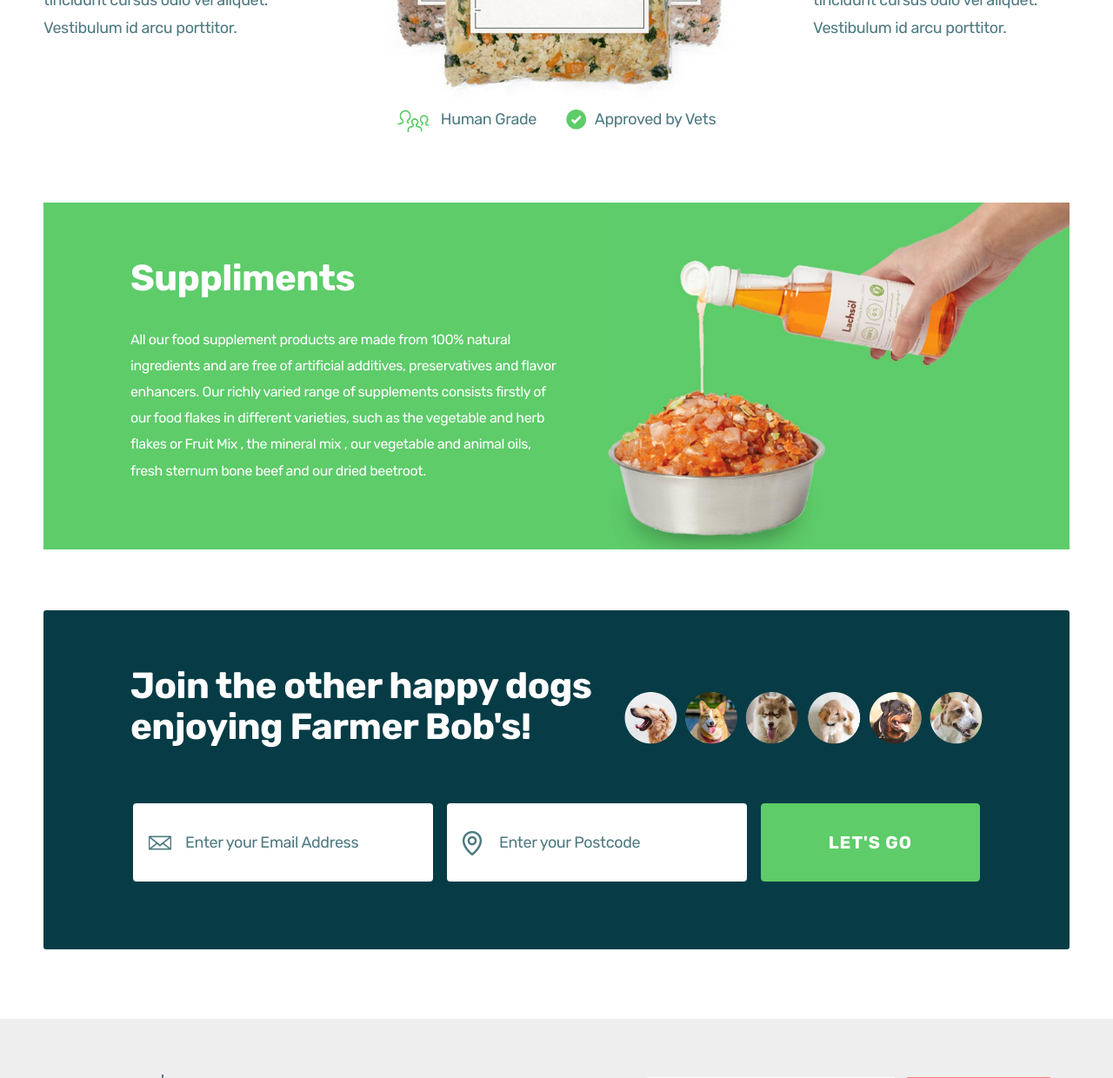
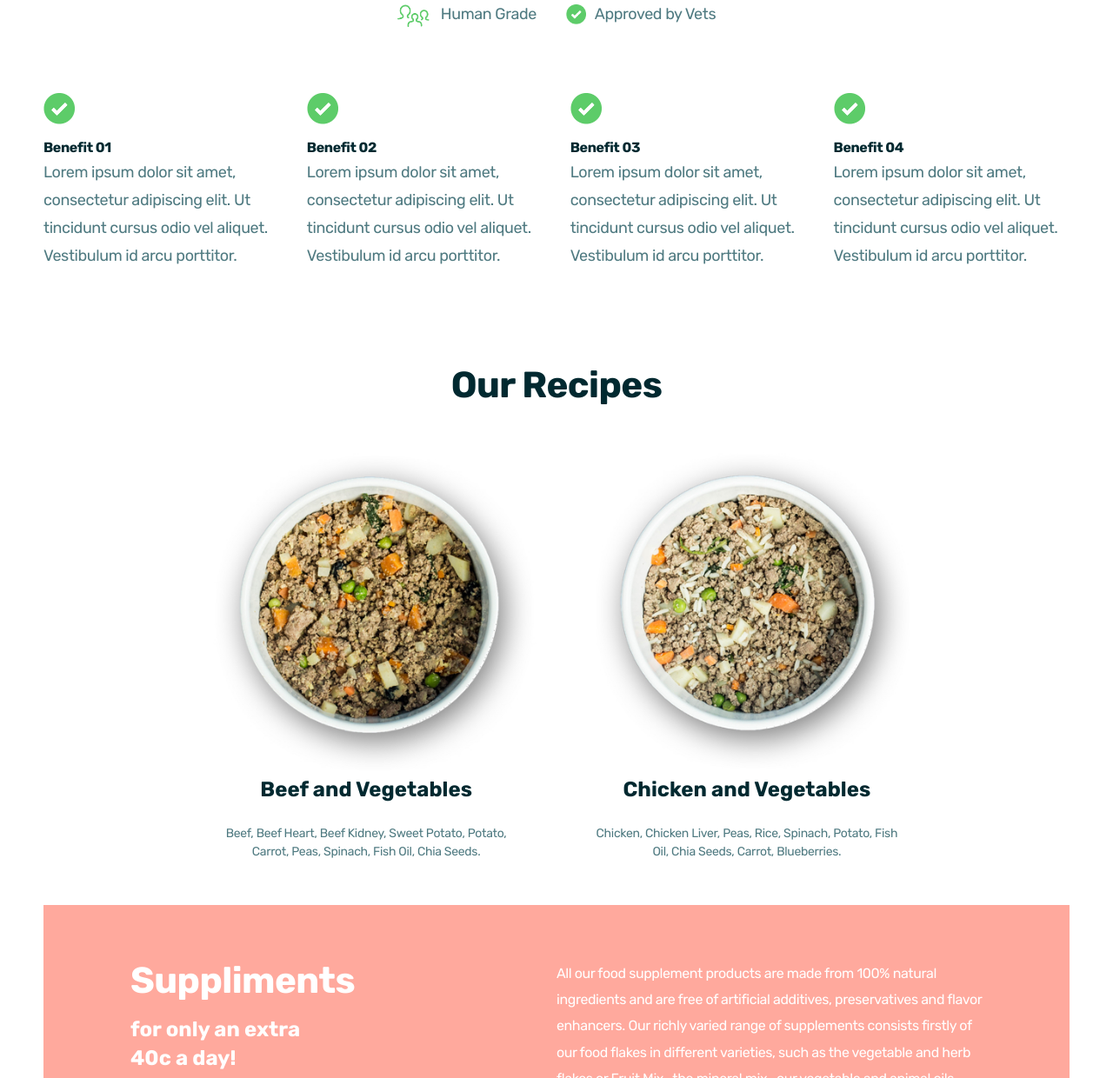
Before and after one commit to mattvernon/farmerbobs, a plain HTML site: page our-food.html in a window 1280 px wide. Shown: the part 1150-2390 px from the top of the page at 87% size. Drawn offline with nearby package versions, Linux system fonts and the light colour scheme.

Commit message:
update our-food page

```diff
--- a/our-food.html
+++ b/our-food.html
@@ -26,11 +26,11 @@
 
 </head>
 
-<body>
+<body id="our-food">
 <i id="iconMenu" class="closed"></i>
 
 <!-- container start -->
-<div id="container" class="ourfoodBg">
+<div id="container">
 
 	<header>
 		<div class="wrapper">
@@ -50,10 +50,17 @@
 		</ul>
 	</nav>
 
+	<section id="food-hero">
+		<div class="wrapper">
+			<div class="content">
+				<h1>Natural and Healthy food, Prepared fresh every day.</h1>
+				<p>Lorem ipsum dolor sit amet, consectetur adipiscing elit. Ut tincidunt cursus odio vel aliquet. Vestibulum id arcu porttitor.</p>
+			</div>
+		</div>
+	</section>
+
 	<section id="naturalFood">
 		<div class="wrapper">
-			<h1>Natural and Healthy food, Prepared fresh every day.</h1>
-			<p>Lorem ipsum dolor sit amet, consectetur adipiscing elit. Ut tincidunt cursus odio vel aliquet. Vestibulum id arcu porttitor.</p>
 			<ul>
 				<li>
 					<i class="foodTailored"></i>
@@ -73,7 +80,10 @@
 
 	<section id="benefits">
 		<div class="wrapper">
-			<img src="ui/images/placeholder_product.jpg" alt="placeholder_product" width="429" height="509">
+			<ul id="benefitSubList">
+				<li id="bslHuman"><i></i> Human Grade</li>
+				<li id="bslApproved"><i></i> Approved by Vets</li>
+			</ul>
 			<ul id="benefitList">
 				<li>
 					<i></i>
@@ -96,17 +106,34 @@
 					<em>Lorem ipsum dolor sit amet, consectetur adipiscing elit. Ut tincidunt cursus odio vel aliquet. Vestibulum id arcu porttitor.</em>
 				</li>
 			</ul>
-			<ul id="benefitSubList">
-				<li id="bslHuman"><i></i> Human Grade</li>
-				<li id="bslApproved"><i></i> Approved by Vets</li>
-			</ul>
+		</div>
+	</section>
+
+	<section id="our-recipes">
+		<div class="wrapper">
+			<h2>Our Recipes</h2>
+			<div class="recipe-item">
+				<img src="ui/images/recipe-1.jpg" alt="Beef and Vegetables" />
+				<h3>Beef and Vegetables</h3>
+				<p>Beef, Beef Heart, Beef Kidney, Sweet Potato, Potato, Carrot, Peas, Spinach, Fish Oil, Chia Seeds.</p>
+			</div>
+			<div class="recipe-item">
+				<img src="ui/images/recipe-2.jpg" alt="Chicken and Vegetables" />
+				<h3>Chicken and Vegetables</h3>
+				<p>Chicken, Chicken Liver, Peas, Rice, Spinach, Potato, Fish Oil, Chia Seeds, Carrot, Blueberries.</p>
+			</div>
 		</div>
 	</section>
 
 	<section id="suppliments">
 		<div class="wrapper">
-			<h2>Suppliments</h2>
-			<p>All our food supplement products are made from 100% natural ingredients and are free of artificial additives, preservatives and flavor enhancers. Our richly varied range of supplements consists firstly of our food flakes in different varieties, such as the vegetable and herb flakes or Fruit Mix , the mineral mix , our vegetable and animal oils, fresh sternum bone beef and our dried beetroot.</p>
+			<div class="half">
+				<h2>Suppliments</h2>
+				<span class="extra">for only an extra 40c a day!</span>
+			</div>
+			<div class="half">
+				<p>All our food supplement products are made from 100% natural ingredients and are free of artificial additives, preservatives and flavor enhancers. Our richly varied range of supplements consists firstly of our food flakes in different varieties, such as the vegetable and herb flakes or Fruit Mix , the mineral mix , our vegetable and animal oils, fresh sternum bone beef and our dried beetroot.</p>
+			</div>
 		</div>
 	</section>
 
--- a/ui/css/desktop.css
+++ b/ui/css/desktop.css
@@ -305,21 +305,36 @@
 
 
 /***** Our Food *****/
-.ourfoodBg {
-	background: url(../images/placeholder-ourfood-large.jpg) no-repeat 0 160px;
-	background-size: 100% auto;
-}
+#food-hero {
+	height: 700px;
+
+	text-align: right;
+}
+#food-hero .wrapper {
+	overflow: visible;
+}
+#food-hero .content {
+	width: 50%;
+	margin-right: 10%;
+}
+#food-hero h1 {
+	display: inline-block;
+	width: 100%;
+
+	font-size: 42px;
+	color: #fff;
+}
+#food-hero p {
+	display: inline-block;
+	width: 100%;
+
+	font-size: 18px;
+	color: #417B82;
+}
+
+/***** Natural Food *****/
 #naturalFood {
-	background:none;
-}
-#naturalFood .wrapper {
-	overflow: visible;
-}
-#naturalFood h1 {
-	font-size: 42px;
-}
-#naturalFood p {
-	font-size: 18px;
+	padding-top: 80px;
 }
 #naturalFood ul {
 	overflow: hidden;
@@ -337,6 +352,9 @@
 }
 #benefits img {
 	margin-left: -214px;
+}
+#benefitList {
+	margin-top: 100px;
 }
 #benefitList li em {
 	font-size: 18px;
@@ -355,11 +373,17 @@
 }
 #suppliments h2 {
 	font-size: 42px;
+	margin-bottom: 15px;
+}
+#suppliments .extra {
+	width: 50%;
+
+	font-size: 24px;
 }
 #suppliments p {
 	font-size: 16px;
-  line-height: 1.88;
-  letter-spacing: -0.4px;
+	line-height: 1.88;
+	letter-spacing: -0.4px;
 }
 
 
--- a/ui/css/global.css
+++ b/ui/css/global.css
@@ -54,7 +54,8 @@
 	background-color: #f1f1ee;
 }
 
-body#why-us header {
+body#why-us header,
+body#our-food header {
 	margin-bottom: 0;
 }
 
@@ -774,15 +775,31 @@
 
 
 
-/***** Our Food *****/
-#naturalFood {
-	background: url(../images/placeholder-foodbowl-left.jpg) no-repeat right 50px;
-    background-size: 27% auto;
+/***** Hero *****/
+#food-hero {
+	height: 90vh;
+	background-image: url('../images/our-food-bg.jpg');
+	background-position: 30% 50%;
+    background-size: cover;
     margin-bottom: 50px;
-}
-#naturalFood p {
-	width: 60%;
-}
+
+    text-align: right;
+}
+#food-hero p {
+	width: 100%;
+}
+#food-hero .wrapper {
+	height: 100%;
+	padding: 20px 0;
+}
+#food-hero .content {
+	display: inline-block;
+	width: 50%;
+
+	text-align: center;
+}
+
+/***** Natural Food *****/
 #naturalFood ul {
 	list-style-type: none;
 	margin: 0;
@@ -853,15 +870,49 @@
 #benefitSubList {
 	display: none;
 }
+#our-recipes {
+	padding-bottom: 30px;
+
+	text-align: center;
+}
+#our-recipes h2 {
+	font-size: 24px;
+}
+#our-recipes .wrapper {
+	font-size: 0;
+}
+#our-recipes .recipe-item {
+	display: inline-block;
+	vertical-align: top;
+	width: 100%;
+}
+#our-recipes .recipe-item img {
+	width: 90%;
+}
+#our-recipes .recipe-item h3 {
+	font-size: 20px;
+}
 #suppliments {
 	padding: 0 0 50px 0;
+	font-size: 0;
 	text-align: center;
 	color: #fff;
-	background: #5dcc69 url(../images/placeholder-suppliment.jpg) no-repeat right top;
-	background-size: 65% auto;
+	background-color: #FFA99D;
+}
+#suppliments .half {
+	display: inline-block;
+	vertical-align: top;
+	width: 100%;
 }
 #suppliments h2 {
 	color: #fff;
+}
+#suppliments .extra {
+	display: inline-block;
+
+	font-family: "Rubik", Helvetica, Arial, sans-serif;
+	font-size: 16px;
+	font-weight: bold;
 }
 #suppliments p {
 	margin: 0;
--- a/ui/css/tablet.css
+++ b/ui/css/tablet.css
@@ -398,21 +398,26 @@
 
 
 /***** Our Food *****/
-#naturalFood {
+#food-hero {
 	text-align: center;
-	background: url(../images/placeholder-ourfood-large.jpg) no-repeat center top;
-	background-size: 100% auto;
 	margin-bottom: 25px;
+
+	background-position: 40% 50%;
 }
-#naturalFood h1 {
+#food-hero h1 {
 	font-size: 24px;
 	width: 50%;
 	margin: 0 auto 30px auto;
 	padding: 70px 0 0 0;
 }
-#naturalFood p {
+#food-hero p {
 	width: 40%;
 	margin: 0 auto 100px auto;
+}
+
+/***** Natural Food *****/
+#naturalFood {
+	padding-top: 75px;
 }
 #naturalFood ul {
 	max-width: 630px;
@@ -422,6 +427,7 @@
 	float: left;
 	width: 29.3%;
     padding: 0 2%;
+    margin-bottom: 75px;
 }
 #naturalFood li:last-child {
 	margin-top: 12px;
@@ -444,19 +450,17 @@
 ul#benefitList {
 	width: 100%;
 	max-width: 100%;
+	margin-top: 75px;
 	overflow: hidden;
 }
 #benefitList li {
 	float: left;
-	width: 25%;
+	width: 23%;
+	margin-right: 2.666666667%;
 	text-align: left;
 }
-#benefitList li:nth-child(2),
-#benefitList li:nth-child(4) {
-	float: right;
-}
-#benefitList li:nth-child(3) {
-	clear: right;
+#benefitList li:last-child {
+	margin-right: 0;
 }
 #benefitList li i {
 	margin: 0 0 15px 0;
@@ -492,8 +496,27 @@
 	background-size: 100% auto;
 }
 
-
-
+/***** Our Recipes *****/
+#our-recipes {
+	width: 90%;
+	margin-left: auto;
+	margin-right: auto;
+}
+#our-recipes h2 {
+	font-size: 42px;
+}
+#our-recipes .recipe-item {
+	width: 40%;
+}
+#our-recipes .recipe-item h3 {
+	font-size: 24px;
+}
+#our-recipes .recipe-item h3,
+#our-recipes .recipe-item p {
+	width: 80%;
+	margin-left: auto;
+	margin-right: auto;
+}
 
 /***** Suppliments *****/
 #suppliments {
@@ -501,9 +524,19 @@
 	text-align: left;
 	background-size: 45% auto;
 }
-#suppliments p {
+#suppliments .half {
 	width: 50%;
 }
+#suppliments h2 {
+	margin-bottom: 5px;
+}
+#suppliments .extra {
+	width: 50%;
+	font-size: 18px;
+}
+#suppliments p {
+}
+
 
 
 
--- a/ui/js/interface.js
+++ b/ui/js/interface.js
@@ -87,15 +87,6 @@
 		$('#suppliments').css('padding-top', (supW * 0.55));
 	} else {
 		$('#suppliments').css('padding-top', '');
-	}
-
-	// benefits padding
-	if ($(window).width() > 768) {
-		beneF = $('#benefits img').height();
-		beneU = $('#benefitList').height();
-		$('#benefitList').css('margin-bottom', (beneF - beneU));
-	} else {
-		$('#benefitList').css('margin-bottom', '');
 	}
 
 	//how it works intro height
```
Also changed, not shown: ui/images/our-food-bg.jpg (added), ui/images/recipe-1.jpg (added), ui/images/recipe-2.jpg (added).
